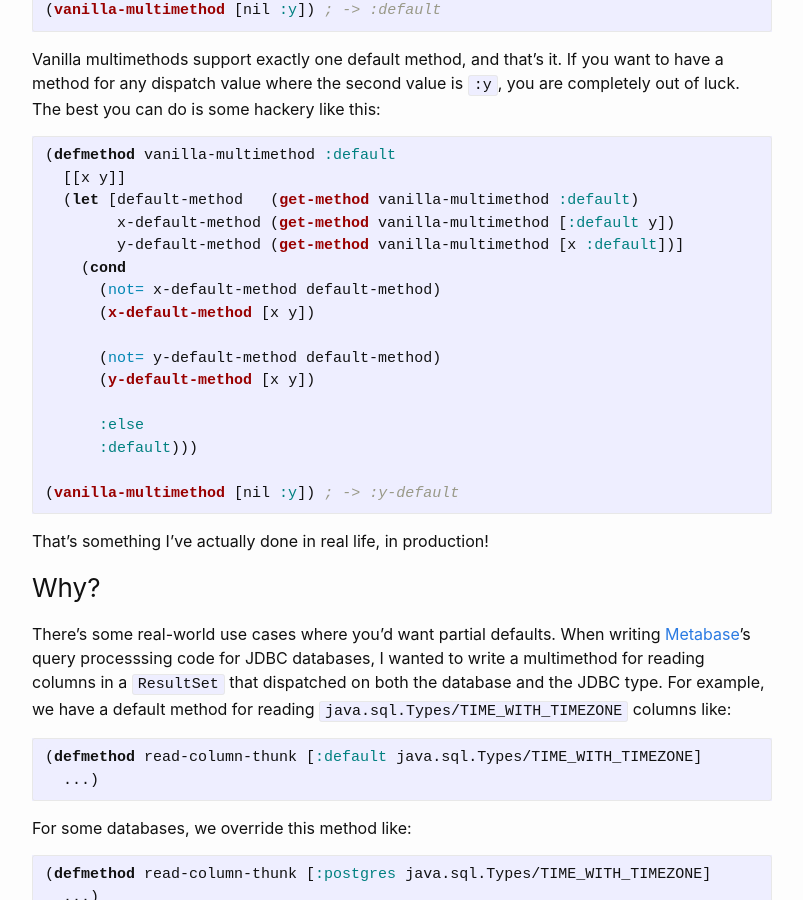
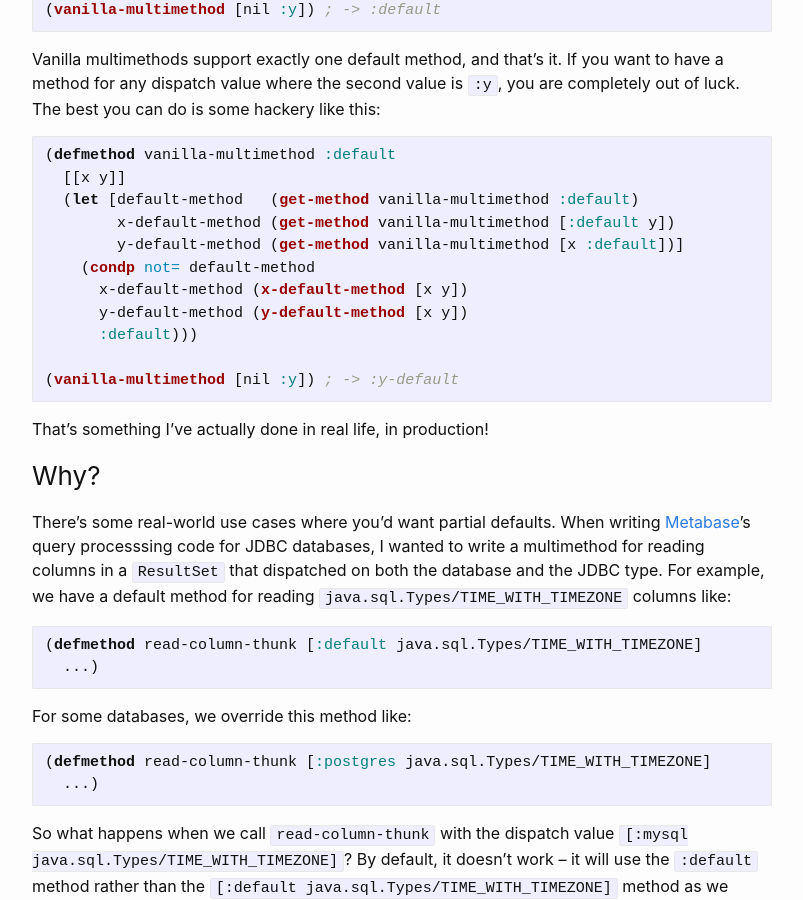
Before and after one commit to camsaul/camsaul.com, a Jekyll site: the page built from _posts/2020-04-22-methodical-now-supports-partial-default-methods.markdown, in a window 1280 px wide and 900 px high, scrolled down 768 px. Shown: the whole window, without its empty margins (238-1041 px from the left). Built offline with Jekyll 4.4.1, drawn with Linux system fonts in a browser that asks for light colours; a script that is not in the unit is left out.

Commit message:
Better example

```diff
--- a/_posts/2020-04-22-methodical-now-supports-partial-default-methods.markdown
+++ b/_posts/2020-04-22-methodical-now-supports-partial-default-methods.markdown
@@ -41,14 +41,9 @@ value where the second value is `:y`, you are completely out of luck. The best y
   (let [default-method   (get-method vanilla-multimethod :default)
         x-default-method (get-method vanilla-multimethod [:default y])
         y-default-method (get-method vanilla-multimethod [x :default])]
-    (cond
-      (not= x-default-method default-method)
-      (x-default-method [x y])
-
-      (not= y-default-method default-method)
-      (y-default-method [x y])
-
-      :else
+    (condp not= default-method
+      x-default-method (x-default-method [x y])
+      y-default-method (y-default-method [x y])
       :default)))
 
 (vanilla-multimethod [nil :y]) ; -> :y-default
```
